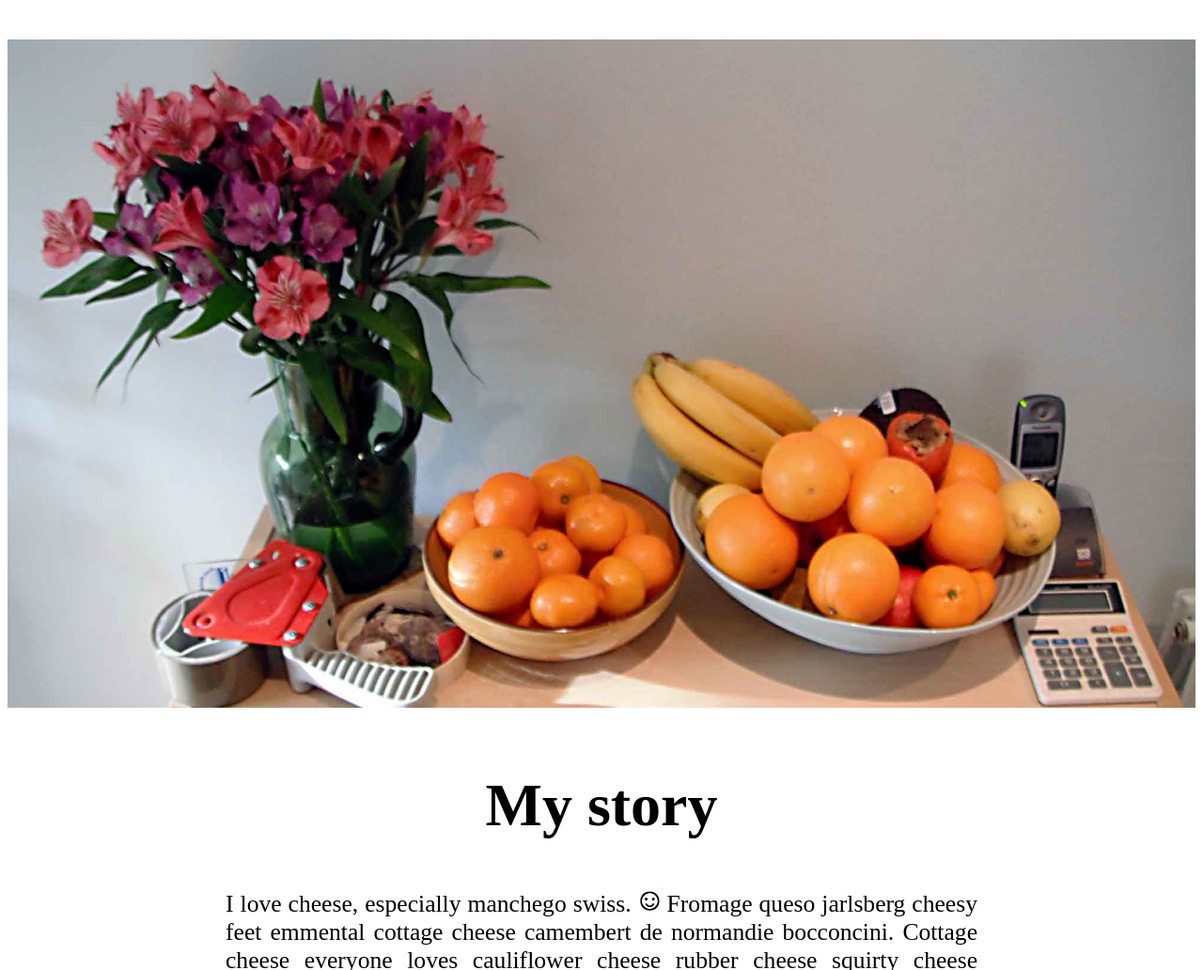
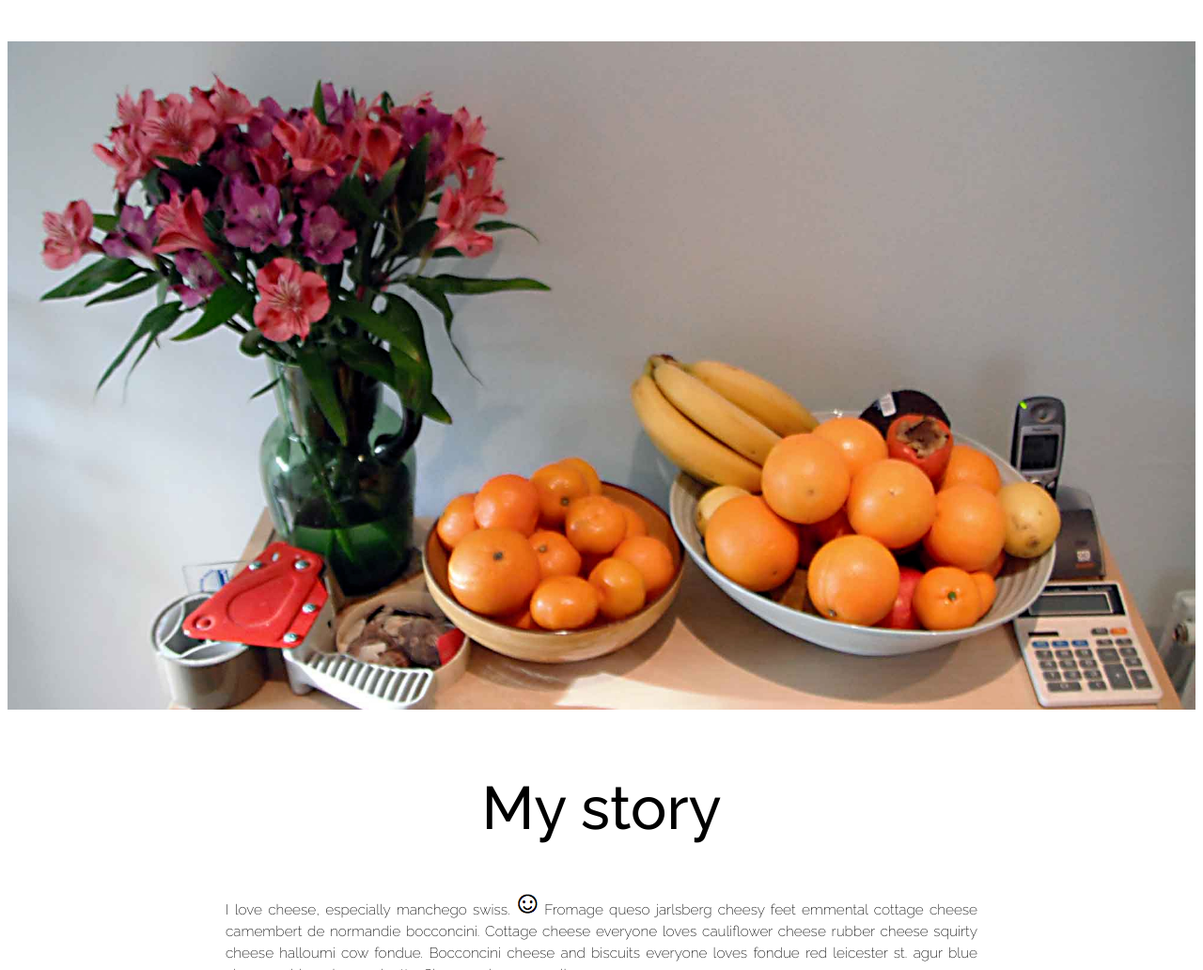
Before and after one commit to leinefran/udacity, a website: page responsive-images/responsive-blog-project/index.html in a window 1280 px wide. Shown: the part 181-1213 px from the top of the page at 94% size. Drawn offline with Linux system fonts and the light colour scheme; files whose address does not match are found by name.

Commit message:
Added: font-family. Defined: font weight for all headings and paragraphs. Styled: paragraphs, and top and last images.

```diff
--- a/responsive-images/responsive-blog-project/css/main.css
+++ b/responsive-images/responsive-blog-project/css/main.css
@@ -13,7 +13,7 @@ I've left some boilerplate below for you.
 */
 
 body {
-
+    font-family: 'Raleway', sans-serif;
 }
 
 article {
@@ -24,17 +24,21 @@ article {
 
 h1 {
     font-size:7vw;
+    font-weight: 800;
     text-align: center;
 }
 
 h2 {
     font-size: 5vw;
+    font-weight: 500;
     text-align: center;
 }
 
 p {
-    font-size: 2vw;
+    font-size: 1.2vw;
+    font-weight: 200;
     text-align: justify;
+    line-height: 1.5em;
 }
 
 img {
@@ -43,4 +47,9 @@ img {
 
 .top-img {
     width: 100%;
+    background-size: contain;
 }
+
+.flourish {
+    width: 100%;
+}
```
